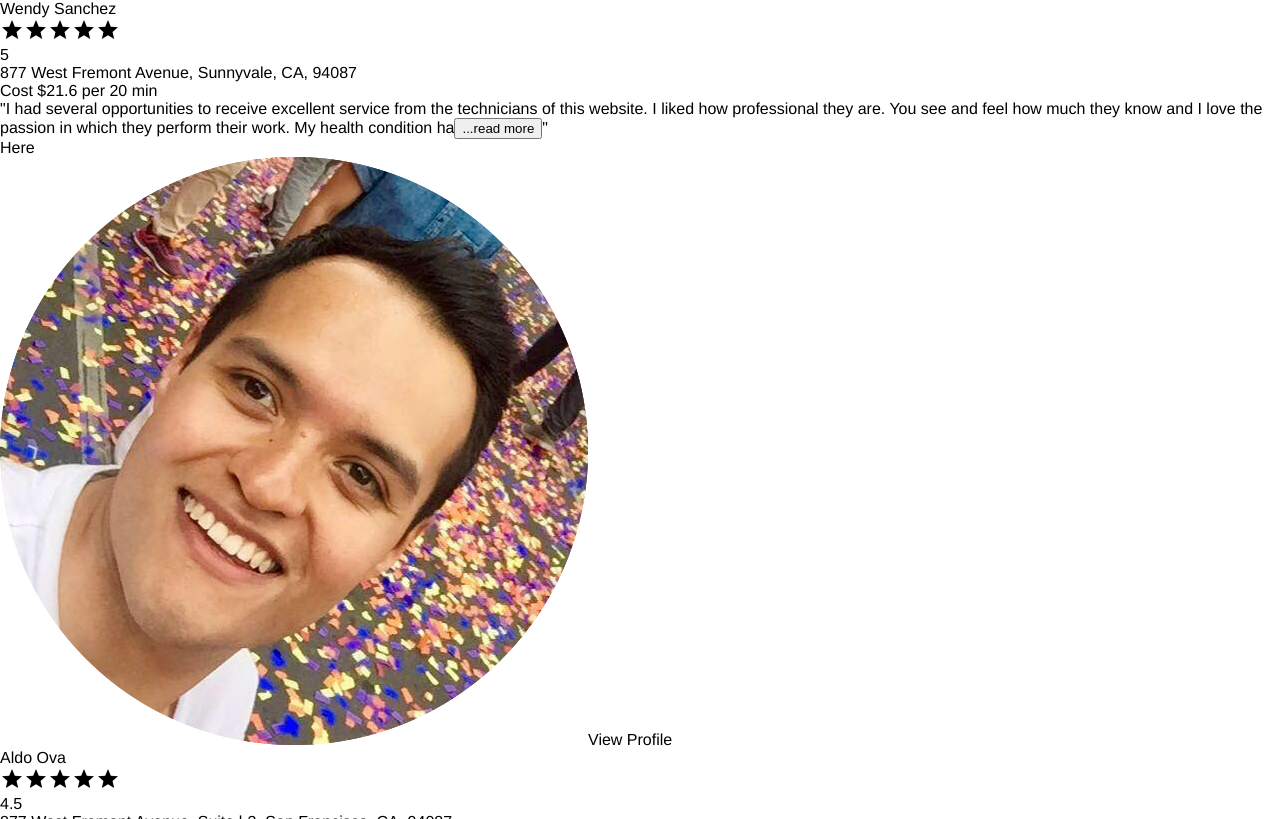
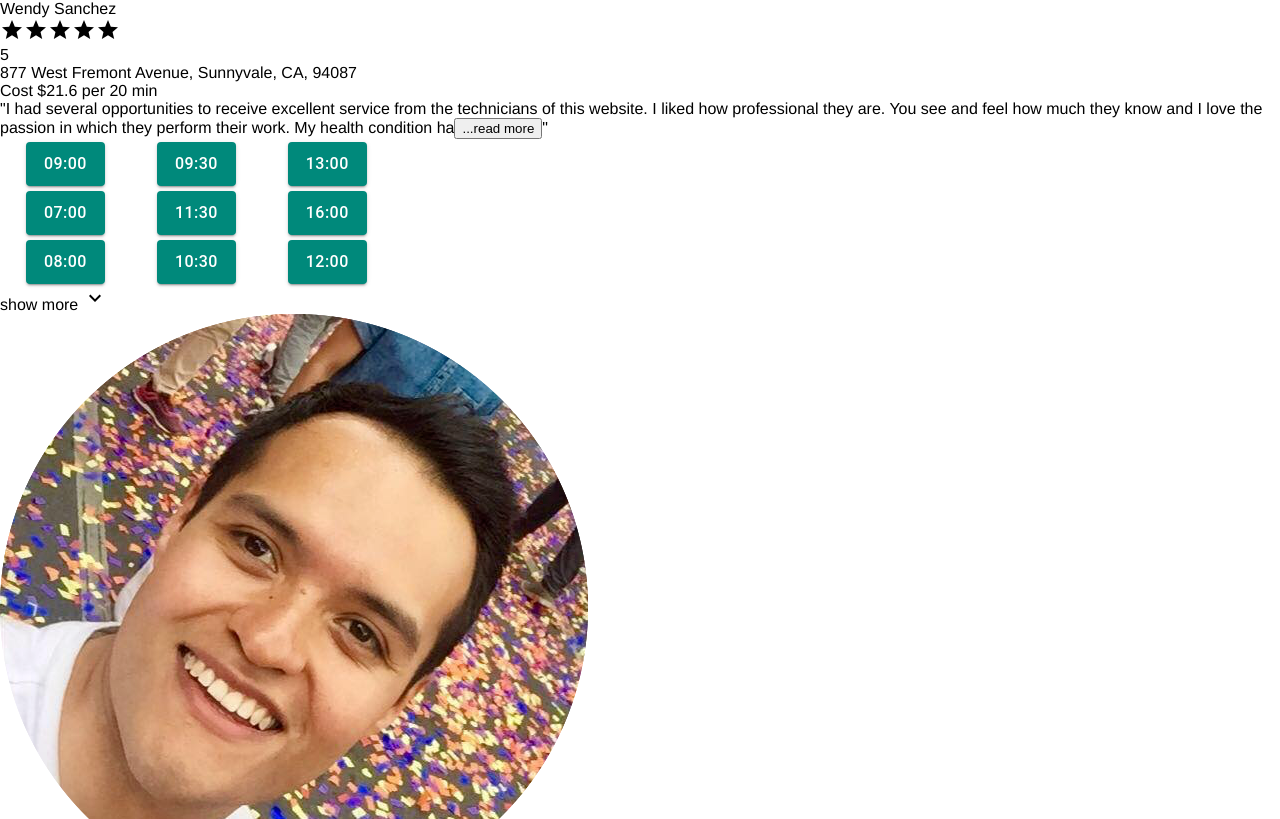
Before and after one commit to jsandleraol/MyAyurvedaClinic.com, a React (Create React App) app: page /results in a window 1280 px wide. Shown: the part 1081-1900 px from the top of the page. Built offline with nearby package versions, Linux system fonts and the light colour scheme.

Commit message:
Slot buttons CSS ready

```diff
--- a/src/components/results/doctorCard.js
+++ b/src/components/results/doctorCard.js
@@ -1,12 +1,14 @@
 import React from 'react'
 import { Link } from "react-router-dom";
 import StarIcon from '@material-ui/icons/Star';
+import ExpandMoreIcon from '@material-ui/icons/ExpandMore';
 import ExpandText from '../reusable/expandText'
 
+import { SingleSlot } from "../reusable/materialButtons"
 
 const DoctorCard = ({ doctor }) => {
 
-    const { name, address, price, rating, image } = doctor;
+    const { name, address, price, rating, image, slots } = doctor;
     let { review } = doctor;
     const { street, appartment, city, state, zipcode } = address;
     const { appType, appNum } = appartment;
@@ -48,7 +50,19 @@ const DoctorCard = ({ doctor }) => {
                     </div>
                 </div>
                 <div className="doctorAppointments">
-                    Here
+                    <div className="slotWrapper">
+                        {/* {Object.keys(slots).map(slot => new Date(slot).toString().slice(0,10))} */}
+                        {Object.values(slots).map(slot =>
+                            <div className="slots">
+                                {slot.map(slot =>
+                                <SingleSlot variant="contained"> {slot}</SingleSlot>
+                                )}
+                            </div>
+                        )}
+                    </div>
+                    <div className="showMore">
+                        show more <ExpandMoreIcon/>
+                    </div>
                 </div>
             </div>
             <div className="doctorSeparator"></div>
--- a/src/components/results/results.css
+++ b/src/components/results/results.css
@@ -137,7 +137,23 @@
     width: 100%;
     max-width: 500px;
     min-width: 480px;
-    background-color: khaki;
+    display: flex;
+    justify-content: center;
+    align-items: center;
+    flex-direction: column;
+    /* background-color: khaki; */
+}
+
+.slotWrapper{
+    display: flex;
+    flex-direction: column;
+    justify-content: center;
+}
+
+.slots{
+    display: flex;
+    flex-direction: row;
+    justify-content: center;
 }
 
 .doctorSeparator{
@@ -145,3 +161,22 @@
     padding: 0;
     width: 1358px;
   }
+
+  .showMore{
+    background-color: #159e9e;
+    width: 100%;
+    max-width: 340px;
+    height: 20px;
+    border-radius: 4px;
+    padding: 5px 0;
+    color: white;
+    text-align: center;
+    margin-top: 10px;
+    display: flex;
+    align-items: center;
+    justify-content: center;
+    cursor: pointer;
+  }
+  .showMore:hover{
+    background-color: #42a8a8;
+  }
--- a/src/components/results/results.js
+++ b/src/components/results/results.js
@@ -12,7 +12,7 @@ const Results = () => {
     let filteredDoctors = null;
 
     // check availability of doctors on the back end, before loading Redux state
-    // check based on current time and day, and only day
+    // check based on current time and day, and if it is available
     // during appointment process, check availability every 30sec,
     // retrieve new available options for that same doctor if slot was taken
     doctors = doctors.sort((a, b) => b.rating - a.rating)
@@ -36,7 +36,7 @@ const Results = () => {
         filteredDoctors.sort((a, b) => b.rating - a.rating)
 
     return (
-        <div className="test">
+        <div>
             <Filter proAmount={filterArray.length > 0 ?
                 filteredDoctors.length : doctors.length} />
             <div>
--- a/src/components/reusable/materialButtons.js
+++ b/src/components/reusable/materialButtons.js
@@ -36,3 +36,20 @@ export const SearchButton = withStyles((theme) => ({
     // },
   },
 }))(Button);
+
+export const SingleSlot = withStyles((theme) => ({
+  root: {
+    color: theme.palette.getContrastText(teal[500]),
+    // backgroundColor: '#052727',
+    backgroundColor: teal[600],
+    padding: '8px 18px',
+    // border: '1px black solid',
+    borderRadius: '4px',
+    margin: '2.5px 26px',
+    fontSize: '16px',
+    zIndex: '0',
+    '&:hover': {
+      backgroundColor: teal[400],
+    },
+  },
+}))(Button);
--- a/src/components/testimonialData.js
+++ b/src/components/testimonialData.js
@@ -190,7 +190,14 @@ export const doctors = [
             'English',
         ],
         gender: 'Male',
+        slots: {
+            '2020-11-08': ['09:00', '09:30', '13:00'],
+            '2020-11-09': ['07:00', '11:30', '16:00'],
+            '2020-11-10': ['08:00', '10:30', '12:00'],
+        },
+        isActive: true,
     },
+
     {
         id: 1,
         name: {
@@ -217,7 +224,14 @@ export const doctors = [
             'Hindi',
         ],
         gender: 'Female',
+        slots: {
+            '2020-11-08': ['09:00', '09:30', '13:00'],
+            '2020-11-09': ['07:00', '11:30', '16:00'],
+            '2020-11-10': ['08:00', '10:30', '12:00'],
+        },
+        isActive: true,
     },
+
     {
         id: 10,
         name: {
@@ -244,5 +258,11 @@ export const doctors = [
             'German',
         ],
         gender: 'Female',
+        slots: {
+            '2020-11-08': ['09:00', '09:30', '13:00'],
+            '2020-11-09': ['07:00', '11:30', '16:00'],
+            '2020-11-10': ['08:00', '10:30', '12:00'],
+        },
+        isActive: false,
     },
 ];
```
